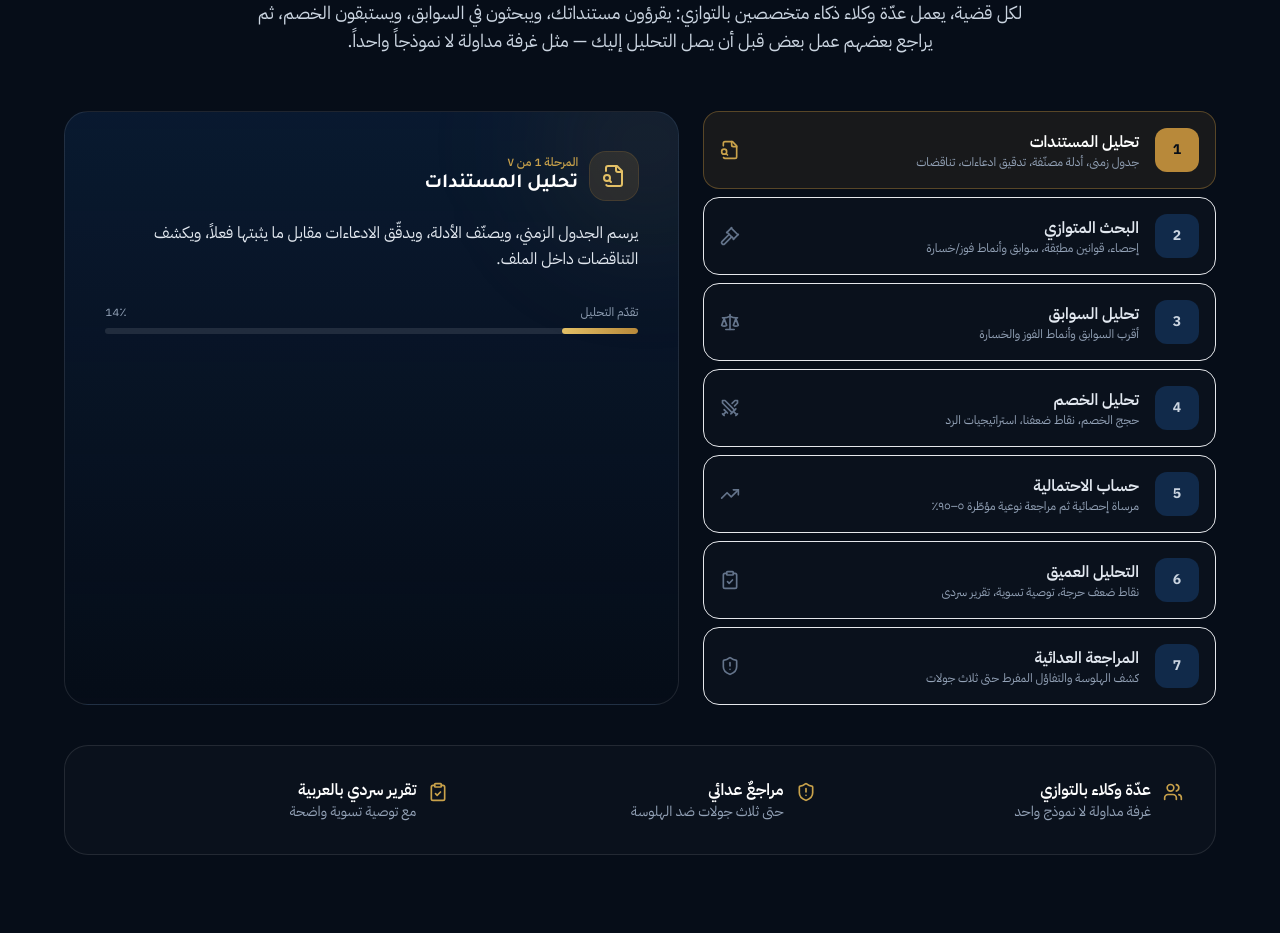
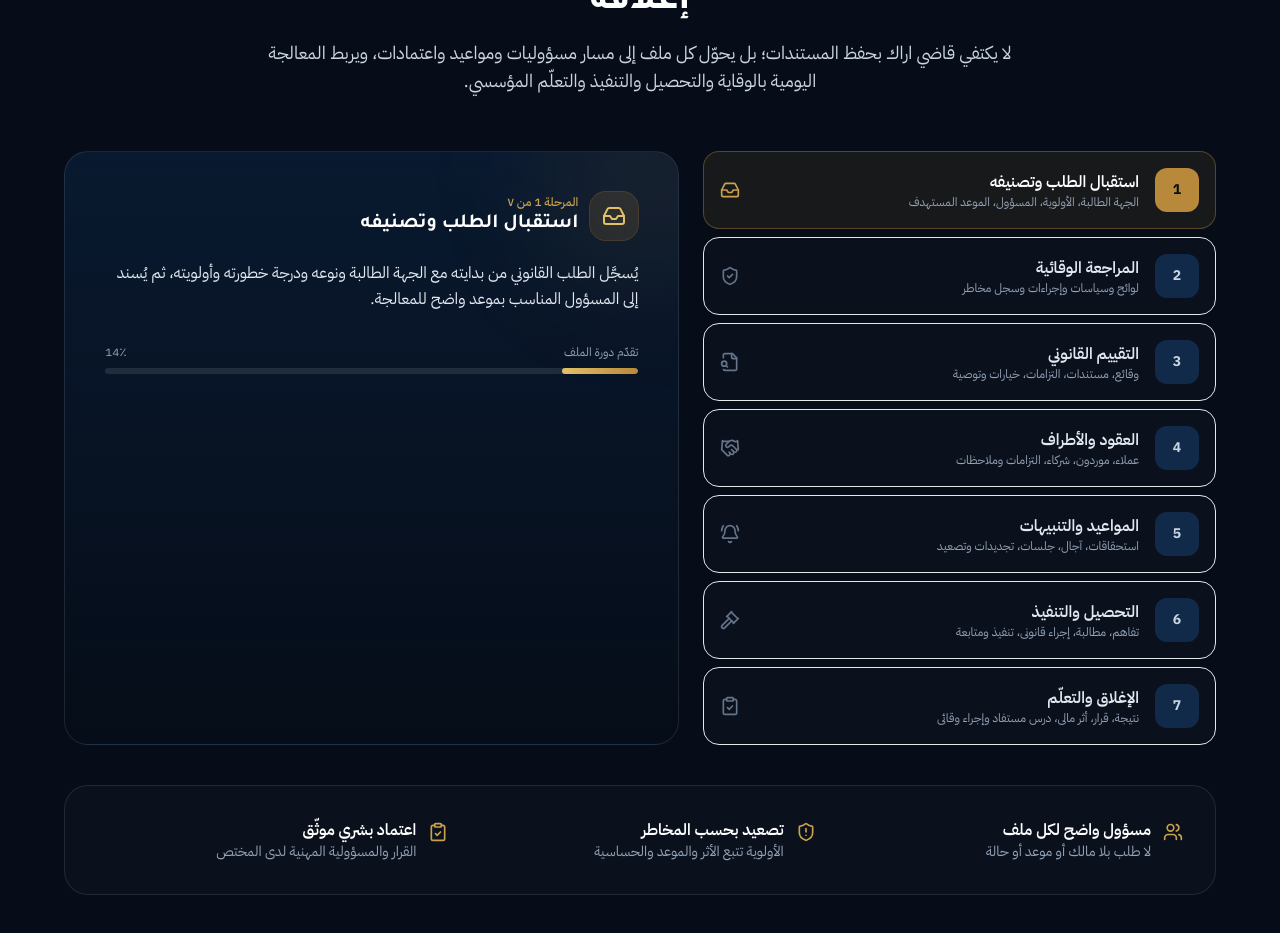
Before and after one commit to musu-deep/qadiaraak, a React (Vite) app: page / in a window 1280 px wide. Shown: the part 1880-2813 px from the top of the page. Built offline with nearby package versions, Linux system fonts and the light colour scheme.

Commit message:
Align legal workflow stages with Araak operations

```diff
--- a/src/components/Analysis.tsx
+++ b/src/components/Analysis.tsx
@@ -2,19 +2,20 @@ import type { FC } from 'react'
 import { useState } from 'react'
 import { Section, Eyebrow } from './primitives'
 import {
+  Inbox,
+  ShieldCheck,
   FileSearch,
+  Handshake,
+  BellRing,
   Gavel,
-  Scale,
-  Swords,
+  ClipboardCheck,
+  Users,
   ShieldAlert,
-  ClipboardCheck,
-  TrendingUp,
-  Users,
 } from 'lucide-react'
 
 interface Stage {
   n: number
-  icon: typeof FileSearch
+  icon: typeof Inbox
   title: string
   desc: string
   detail: string
@@ -23,59 +24,59 @@ interface Stage {
 const STAGES: Stage[] = [
   {
     n: 1,
-    icon: FileSearch,
-    title: 'تحليل المستندات',
-    desc: 'جدول زمني، أدلة مصنّفة، تدقيق ادعاءات، تناقضات',
+    icon: Inbox,
+    title: 'استقبال الطلب وتصنيفه',
+    desc: 'الجهة الطالبة، الأولوية، المسؤول، الموعد المستهدف',
     detail:
-      'يرسم الجدول الزمني، ويصنّف الأدلة، ويدقّق الادعاءات مقابل ما يثبتها فعلاً، ويكشف التناقضات داخل الملف.',
+      'يُسجَّل الطلب القانوني من بدايته مع الجهة الطالبة ونوعه ودرجة خطورته وأولويته، ثم يُسند إلى المسؤول المناسب بموعد واضح للمعالجة.',
   },
   {
     n: 2,
-    icon: Gavel,
-    title: 'البحث المتوازي',
-    desc: 'إحصاء، قوانين مطبّقة، سوابق وأنماط فوز/خسارة',
+    icon: ShieldCheck,
+    title: 'المراجعة الوقائية',
+    desc: 'لوائح وسياسات وإجراءات وسجل مخاطر',
     detail:
-      'يحدّد القوانين المطبّقة والعناصر المطلوب إثباتها وعبء الإثبات والفجوات النظامية في القضية.',
+      'تُراجع اللوائح والسياسات والإجراءات الداخلية لاكتشاف التعارضات والفجوات قبل أن تتحول إلى مطالبة أو نزاع، وتُحدَّث المخاطر وإجراءات المعالجة.',
   },
   {
     n: 3,
-    icon: Scale,
-    title: 'تحليل السوابق',
-    desc: 'أقرب السوابق وأنماط الفوز والخسارة',
+    icon: FileSearch,
+    title: 'التقييم القانوني',
+    desc: 'وقائع، مستندات، التزامات، خيارات وتوصية',
     detail:
-      'يستخرج أقرب السوابق، وأنماط الفوز والخسارة، ومحاور التعليل التي عوّل عليها القضاة.',
+      'تُنظَّم الوقائع والمستندات والالتزامات ذات الصلة، وتُحدد نقاط القوة والضعف والخيارات النظامية، ثم تُرفع توصية قابلة للمراجعة والاعتماد.',
   },
   {
     n: 4,
-    icon: Swords,
-    title: 'تحليل الخصم',
-    desc: 'حجج الخصم، نقاط ضعفنا، استراتيجيات الرد',
+    icon: Handshake,
+    title: 'العقود والأطراف',
+    desc: 'عملاء، موردون، شركاء، التزامات وملاحظات',
     detail:
-      'يبني حجج الخصم المتوقعة، ويكشف نقاط ضعفنا والإثباتات الناقصة، ويقترح استراتيجيات الرد.',
+      'تُربط العقود بالأطراف والالتزامات والمواعيد والمراسلات، مع توثيق الملاحظات والتعديلات والنسخة المعتمدة وسجل كامل لدورة العقد.',
   },
   {
     n: 5,
-    icon: TrendingUp,
-    title: 'حساب الاحتمالية',
-    desc: 'مرساة إحصائية ثم مراجعة نوعية مؤطّرة ٥–٩٥٪',
+    icon: BellRing,
+    title: 'المواعيد والتنبيهات',
+    desc: 'استحقاقات، آجال، جلسات، تجديدات وتصعيد',
     detail:
-      'يحوّل تحليل السوابق إلى موقع واضح على مقياس مفهوم، مدعوماً بأقرب السوابق وتعليل يمكن الدفاع عنه.',
+      'تُراقب آجال السداد والتجديد والجلسات والردود النظامية، وتُرسل التنبيهات والتصعيدات بحسب حساسية الموعد ومستوى المسؤولية.',
   },
   {
     n: 6,
-    icon: ClipboardCheck,
-    title: 'التحليل العميق',
-    desc: 'نقاط ضعف حرجة، توصية تسوية، تقرير سردي',
+    icon: Gavel,
+    title: 'التحصيل والتنفيذ',
+    desc: 'تفاهم، مطالبة، إجراء قانوني، تنفيذ ومتابعة',
     detail:
-      'يجمع مخرجات الوكلاء في تقرير قانوني سردي بالعربية، مع نقاط الضعف الحرجة وتوصية التسوية.',
+      'عند انتهاء آجال السداد ينتقل الملف إلى مسار التحصيل والتنفيذ وفق تدرج واضح يبدأ بالتفاهم والمطالبة وينتهي بالإجراء القانوني ومتابعة التنفيذ.',
   },
   {
     n: 7,
-    icon: ShieldAlert,
-    title: 'المراجعة العدائية',
-    desc: 'كشف الهلوسة والتفاؤل المفرط حتى ثلاث جولات',
+    icon: ClipboardCheck,
+    title: 'الإغلاق والتعلّم',
+    desc: 'نتيجة، قرار، أثر مالي، درس مستفاد وإجراء وقائي',
     detail:
-      'يطارد الهلوسة والتفاؤل المفرط في التحليل، ويعيد المعالجة حتى ثلاث جولات قبل اعتماده.',
+      'يُغلق الملف بعد توثيق النتيجة والقرار والأثر المالي، وتُحوَّل الدروس المستفادة إلى تحديث في عقد أو سياسة أو إجراء وقائي يمنع تكرار المشكلة.',
   },
 ]
 
@@ -86,19 +87,17 @@ export const Analysis: FC = () => {
   return (
     <Section id="analysis" className="py-20 sm:py-28">
       <div className="reveal mx-auto max-w-3xl text-center">
-        <Eyebrow>فريقٌ كامل لكل قضية</Eyebrow>
+        <Eyebrow>دورة الملف القانوني</Eyebrow>
         <h2 className="mt-5 font-display text-3xl font-extrabold leading-snug text-white sm:text-4xl">
-          فريقٌ كامل يحلّل قضيتك عبر ٧ مراحل
+          سبع مراحل تحفظ الطلب من لحظة وروده حتى إغلاقه
         </h2>
         <p className="mt-4 text-base leading-relaxed text-slate-300 sm:text-lg">
-          لكل قضية، يعمل عدّة وكلاء ذكاء متخصصين بالتوازي: يقرؤون مستنداتك، ويبحثون في
-          السوابق، ويستبقون الخصم، ثم يراجع بعضهم عمل بعض قبل أن يصل التحليل إليك — مثل
-          غرفة مداولة لا نموذجاً واحداً.
+          لا يكتفي قاضي اراك بحفظ المستندات؛ بل يحوّل كل ملف إلى مسار مسؤوليات ومواعيد
+          واعتمادات، ويربط المعالجة اليومية بالوقاية والتحصيل والتنفيذ والتعلّم المؤسسي.
         </p>
       </div>
 
       <div className="mt-14 grid gap-6 lg:grid-cols-[1fr_1.2fr]">
-        {/* Stages list */}
         <ol className="reveal relative flex flex-col gap-2">
           {STAGES.map((s, i) => {
             const isActive = i === active
@@ -122,23 +121,18 @@ export const Analysis: FC = () => {
                     {s.n}
                   </span>
                   <div className="min-w-0 flex-1">
-                    <div
-                      className={`font-semibold ${isActive ? 'text-white' : 'text-slate-200'}`}
-                    >
+                    <div className={`font-semibold ${isActive ? 'text-white' : 'text-slate-200'}`}>
                       {s.title}
                     </div>
                     <div className="truncate text-xs text-slate-400">{s.desc}</div>
                   </div>
-                  <s.icon
-                    className={`h-5 w-5 shrink-0 ${isActive ? 'text-gold-400' : 'text-slate-500'}`}
-                  />
+                  <s.icon className={`h-5 w-5 shrink-0 ${isActive ? 'text-gold-400' : 'text-slate-500'}`} />
                 </button>
               </li>
             )
           })}
         </ol>
 
-        {/* Detail card */}
         <div className="reveal relative overflow-hidden rounded-3xl border border-white/10 bg-gradient-to-b from-navy-900/70 to-navy-950/50 p-8 sm:p-10">
           <div className="pointer-events-none absolute -right-16 -top-16 h-48 w-48 rounded-full bg-gold-500/10 blur-3xl" />
           <div className="relative">
@@ -153,10 +147,9 @@ export const Analysis: FC = () => {
             </div>
             <p className="mt-5 text-base leading-relaxed text-slate-200">{stage.detail}</p>
 
-            {/* progress */}
             <div className="mt-8">
               <div className="flex justify-between text-xs text-slate-400">
-                <span>تقدّم التحليل</span>
+                <span>تقدّم دورة الملف</span>
                 <span>{Math.round((stage.n / 7) * 100)}٪</span>
               </div>
               <div className="mt-2 h-1.5 overflow-hidden rounded-full bg-white/10">
@@ -170,27 +163,26 @@ export const Analysis: FC = () => {
         </div>
       </div>
 
-      {/* Verdict strip */}
       <div className="reveal mt-10 grid gap-4 rounded-3xl border border-white/10 bg-white/[0.02] p-6 sm:grid-cols-3 sm:p-8">
         <div className="flex items-start gap-3">
           <Users className="mt-1 h-5 w-5 text-gold-400" />
           <div>
-            <div className="font-semibold text-white">عدّة وكلاء بالتوازي</div>
-            <p className="text-sm text-slate-400">غرفة مداولة لا نموذج واحد</p>
+            <div className="font-semibold text-white">مسؤول واضح لكل ملف</div>
+            <p className="text-sm text-slate-400">لا طلب بلا مالك أو موعد أو حالة</p>
           </div>
         </div>
         <div className="flex items-start gap-3">
           <ShieldAlert className="mt-1 h-5 w-5 text-gold-400" />
           <div>
-            <div className="font-semibold text-white">مراجعٌ عدائي</div>
-            <p className="text-sm text-slate-400">حتى ثلاث جولات ضد الهلوسة</p>
+            <div className="font-semibold text-white">تصعيد بحسب المخاطر</div>
+            <p className="text-sm text-slate-400">الأولوية تتبع الأثر والموعد والحساسية</p>
           </div>
         </div>
         <div className="flex items-start gap-3">
           <ClipboardCheck className="mt-1 h-5 w-5 text-gold-400" />
           <div>
-            <div className="font-semibold text-white">تقرير سردي بالعربية</div>
-            <p className="text-sm text-slate-400">مع توصية تسوية واضحة</p>
+            <div className="font-semibold text-white">اعتماد بشري موثّق</div>
+            <p className="text-sm text-slate-400">القرار والمسؤولية المهنية لدى المختص</p>
           </div>
         </div>
       </div>
```
